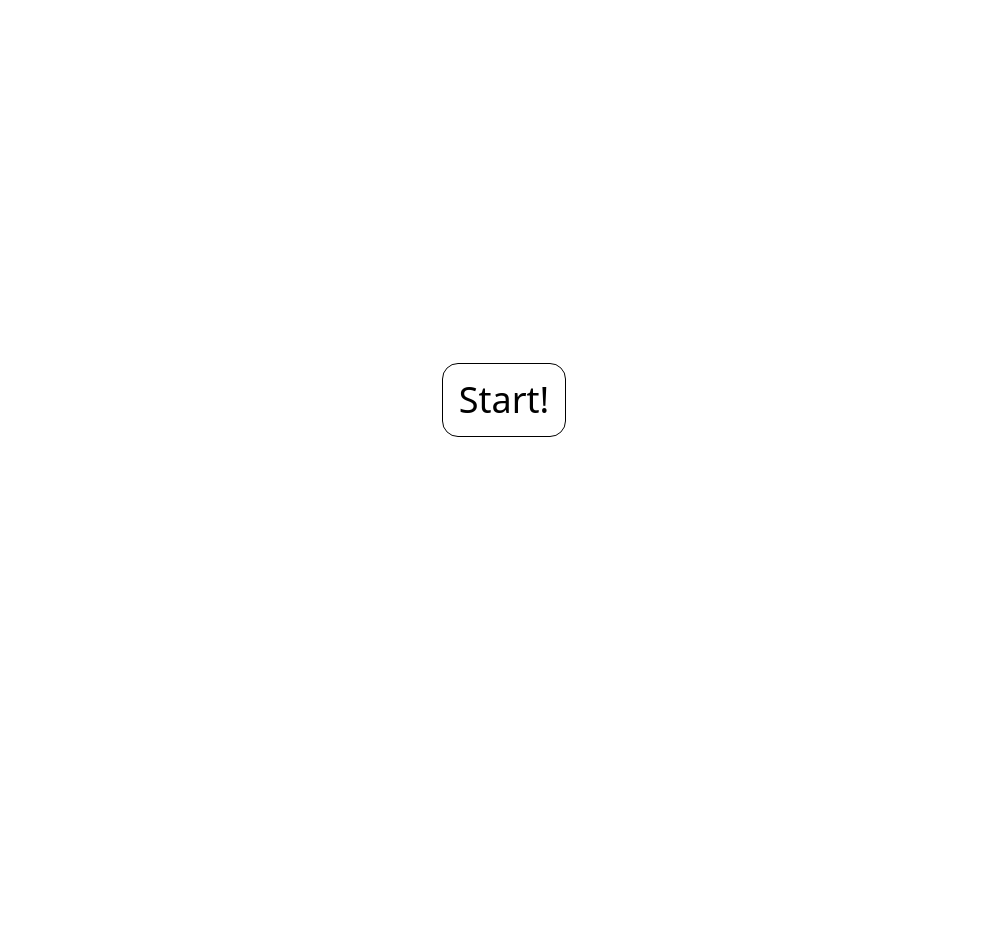
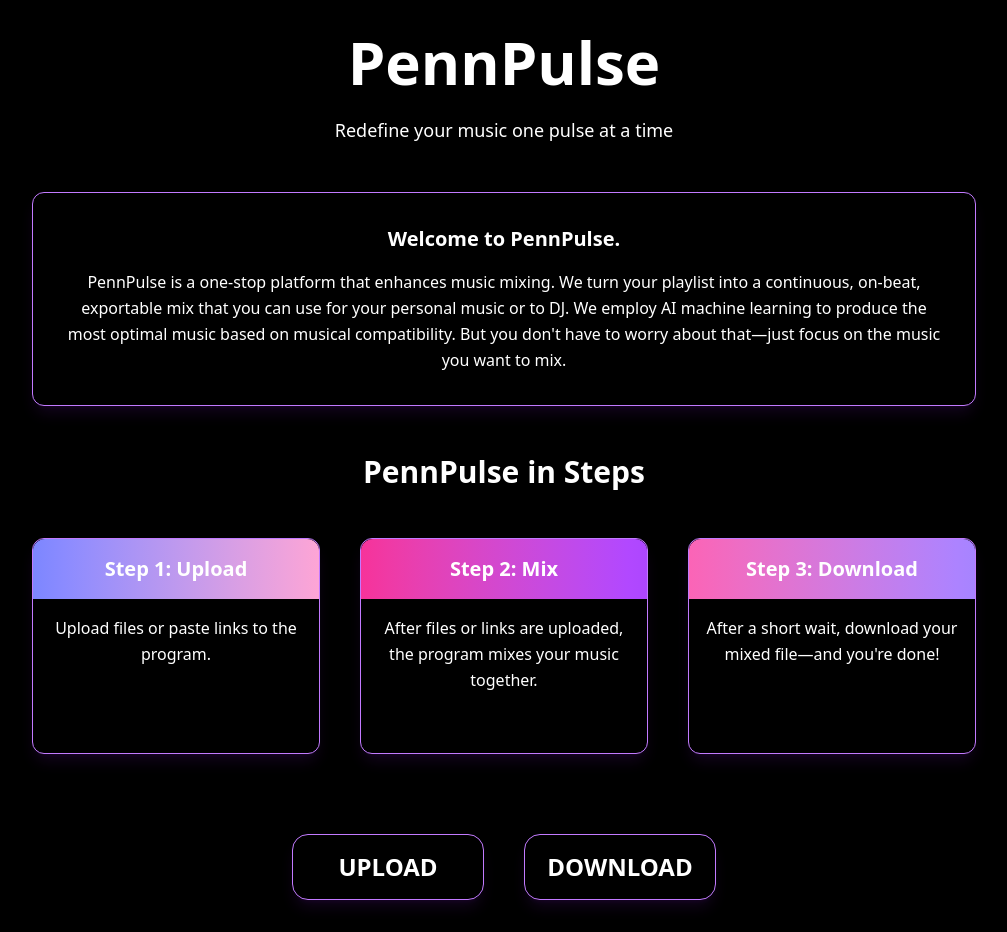
Before and after one commit to pran-tae/MixUP, a React (Vite) app: page / in a window 1280 px wide. Shown: the whole page, without its empty margins (136-1143 px from the left). Before the commit the page ends 800 px from the top, so only its background shows below. Built offline with nearby package versions, Linux system fonts and the light colour scheme.

Commit message:
initial home page ui

```diff
--- a/package.json
+++ b/package.json
@@ -11,6 +11,7 @@
   },
   "dependencies": {
     "@tailwindcss/vite": "^4.1.14",
+    "framer-motion": "^12.23.24",
     "react": "^19.1.1",
     "react-dom": "^19.1.1",
     "react-router-dom": "^7.9.3",
--- a/src/pages/HomePage.tsx
+++ b/src/pages/HomePage.tsx
@@ -1,17 +1,78 @@
-import { useNavigate } from "react-router-dom";
+import { motion } from "framer-motion";
 
 export default function Home() {
-  const navigate = useNavigate();
+  return (
+    <div className="bg-black text-white flex flex-col items-center justify-center min-h-screen overflow-y-auto p-8">
+      <h1 className="text-6xl font-bold mb-6">PennPulse</h1>
 
-  const handleClick = () => {
-    navigate("/upload");
-  };
+      <p className="text-lg mb-12">
+        Redefine your music one pulse at a time
+      </p>
 
-  return (
-    <div className="flex items-center justify-center h-screen">
-      <button className="text-4xl border border-black p-4 rounded-2xl hover:bg-gray-100 cursor-pointer" onClick={handleClick}>
-        Start!
-      </button>
+      <div className="border border-purple-400 rounded-xl p-8 text-center mb-12 bg-black shadow-lg shadow-purple-900/20 w-236">
+        <h2 className="text-xl font-semibold mb-4">Welcome to PennPulse.</h2>
+        <p className="text-md leading-relaxed">
+          PennPulse is a one-stop platform that enhances music mixing. We turn
+          your playlist into a continuous, on-beat, exportable mix that you can
+          use for your personal music or to DJ. We employ AI machine learning to
+          produce the most optimal music based on musical compatibility. But you
+          don't have to worry about that—just focus on the music you want to
+          mix.
+        </p>
+      </div>
+
+      <div className="mb-20 text-center">
+        <h2 className="text-3xl font-semibold mb-12">PennPulse in Steps</h2>
+        <div className="grid grid-cols-1 md:grid-cols-3 gap-10">
+          <div className="border border-purple-400 rounded-xl shadow-lg shadow-purple-900/20 bg-black hover:bg-indigo-400/30 w-72 h-54">
+            <h3 className="text-xl bg-gradient-to-r from-indigo-400 to-pink-300 font-semibold p-4 rounded-t-xl">
+              Step 1: Upload
+            </h3>
+            <p className="text-md leading-relaxed p-4">
+              Upload files or paste links to the program.
+            </p>
+          </div>
+
+          <div className="border border-purple-400 rounded-xl shadow-lg shadow-purple-900/20 bg-black hover:bg-purple-500/30 w-72 h-54">
+            <h3 className="text-xl bg-gradient-to-r from-pink-500 to-purple-500 font-semibold p-4 rounded-t-xl">
+              Step 2: Mix
+            </h3>
+            <p className="text-md leading-relaxed p-4">
+              After files or links are uploaded, the program mixes your music
+              together.
+            </p>
+          </div>
+
+          <div className="border border-purple-400 rounded-xl shadow-lg shadow-purple-900/20 bg-black hover:bg-violet-400/30 w-72 h-54">
+            <h3 className="text-xl bg-gradient-to-r from-pink-400 to-violet-400 font-semibold p-4 rounded-t-xl">
+              Step 3: Download
+            </h3>
+            <p className="text-md leading-relaxed p-4">
+              After a short wait, download your mixed file—and you're done!
+            </p>
+          </div>
+        </div>
+      </div>
+
+      <div className="flex justify-center gap-10">
+        <motion.button
+          whileHover={{ scale: 1.1 }}
+          whileTap={{ scale: 0.9 }}
+          className="w-48 text-2xl font-semibold border border-purple-400 p-4 rounded-2xl shadow-lg shadow-purple-900/20
+                     hover:bg-gradient-to-r hover:from-purple-500 hover:to-pink-500 cursor-pointer"
+        >
+          UPLOAD
+        </motion.button>
+
+        <motion.button
+          whileHover={{ scale: 1.1 }}
+          whileTap={{ scale: 0.9 }}
+          className="w-48 text-2xl font-semibold border border-purple-400 p-4 rounded-2xl shadow-lg shadow-purple-900/20
+                     hover:bg-gradient-to-r hover:from-purple-500 hover:to-pink-500 cursor-pointer"
+        >
+          DOWNLOAD
+        </motion.button>
+      </div>
     </div>
   );
 }
```
Also changed, not shown: 1 other file (tests, documents, lock files or other folders).
